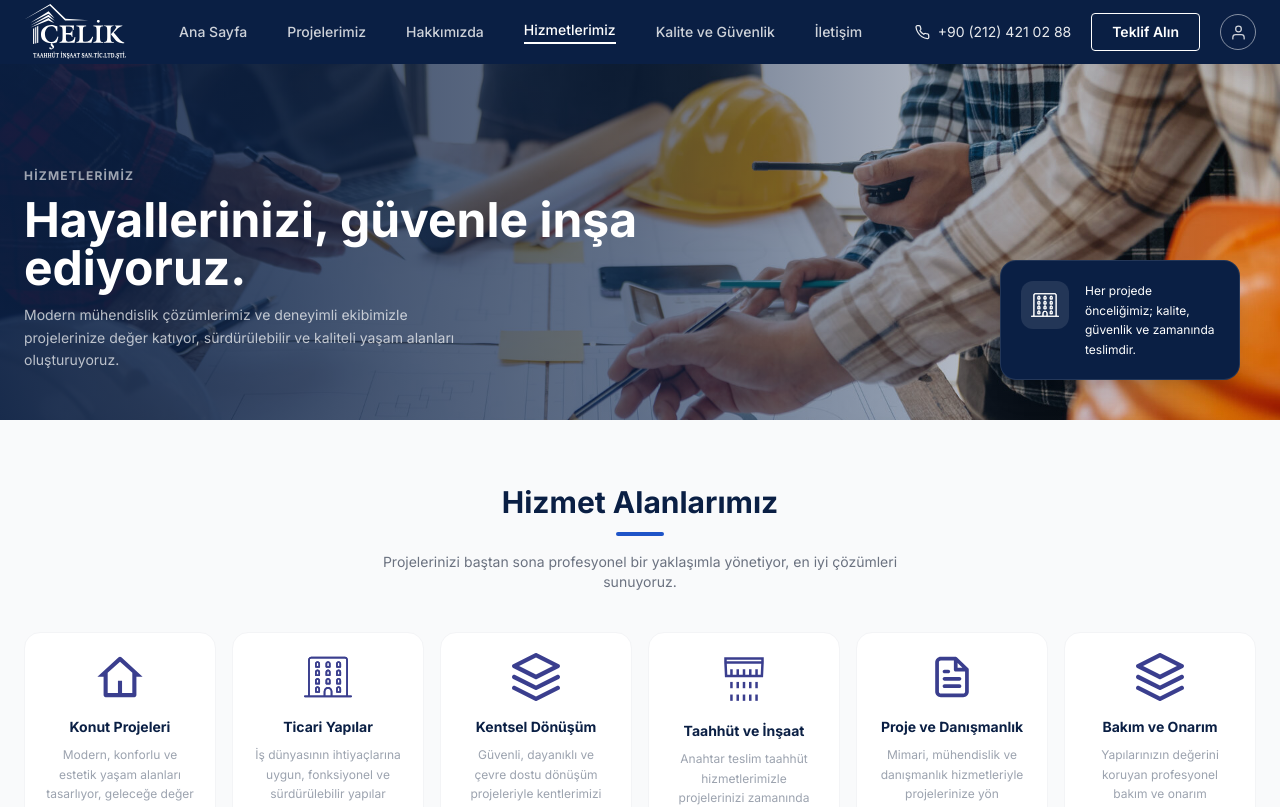
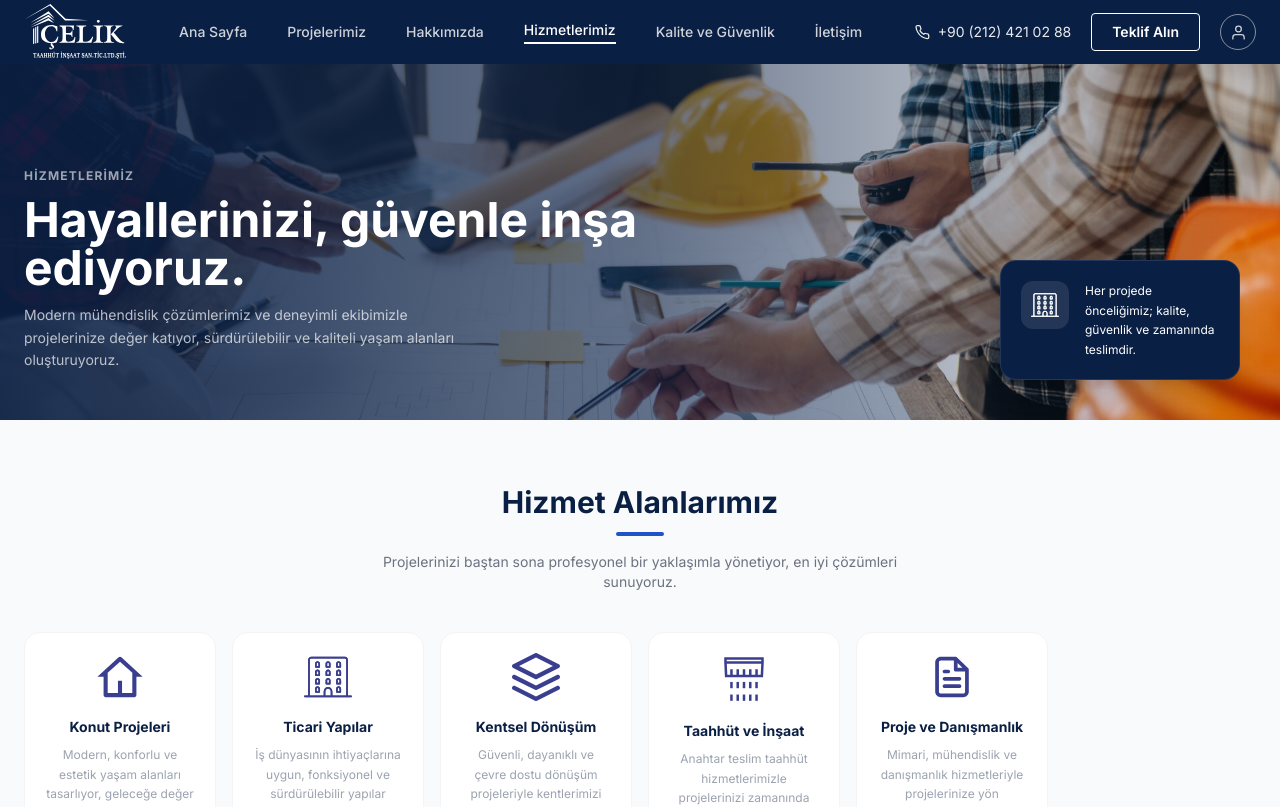
Before and after one commit to dagemre/celik-web, a Next.js app: page /hizmetler in a window 1280 px wide. Shown: the top 807 px of the page. Built offline with nearby package versions, Linux system fonts and the light colour scheme.

Commit message:
Hizmetler: Bakım ve Onarım kartı kaldırıldı

```diff
--- a/app/hizmetler/page.tsx
+++ b/app/hizmetler/page.tsx
@@ -81,21 +81,6 @@ const HIZMETLER = [
         'Yapı ruhsatı ve izin süreçleri',
         'Şantiye yönetimi ve hakediş kontrolü',
         'Teknik müşavirlik ve proje denetimi',
-      ],
-    },
-  },
-  {
-    icon: 'layers',
-    title: 'Bakım ve Onarım',
-    desc: 'Yapılarınızın değerini koruyan profesyonel bakım ve onarım hizmetleri sunuyoruz.',
-    detay: {
-      ozet: 'Binanızın uzun ömürlü olması için periyodik bakım planlamasından acil onarıma kadar hızlı ve güvenilir hizmet sağlıyoruz.',
-      maddeler: [
-        'Periyodik yapı bakım programları',
-        'Su yalıtımı ve çatı onarımı',
-        'Dış cephe yenileme ve boya',
-        'Acil hasar müdahalesi ve onarım',
-        'Asansör, jeneratör ve altyapı bakımı',
       ],
     },
   },
```
